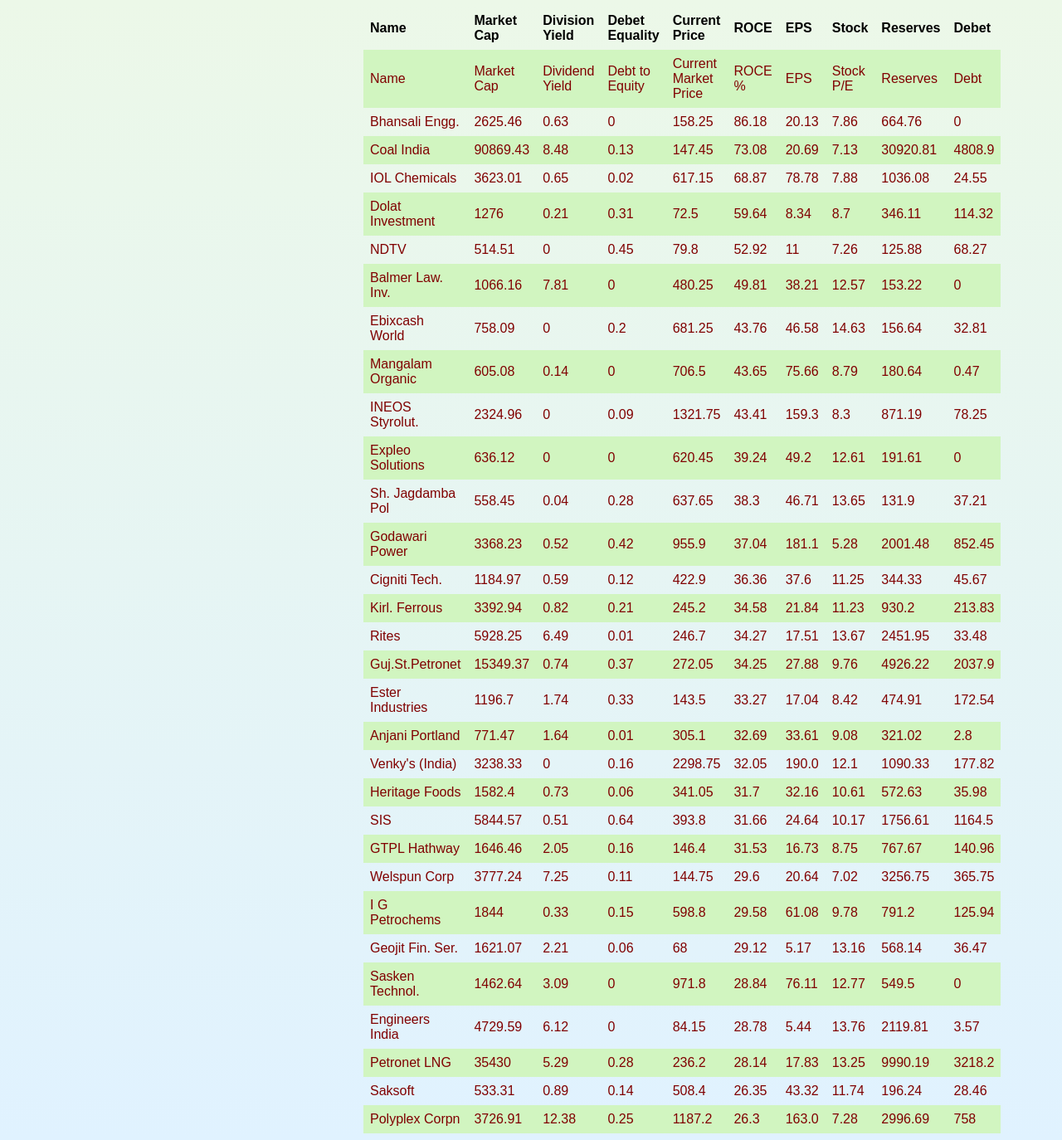
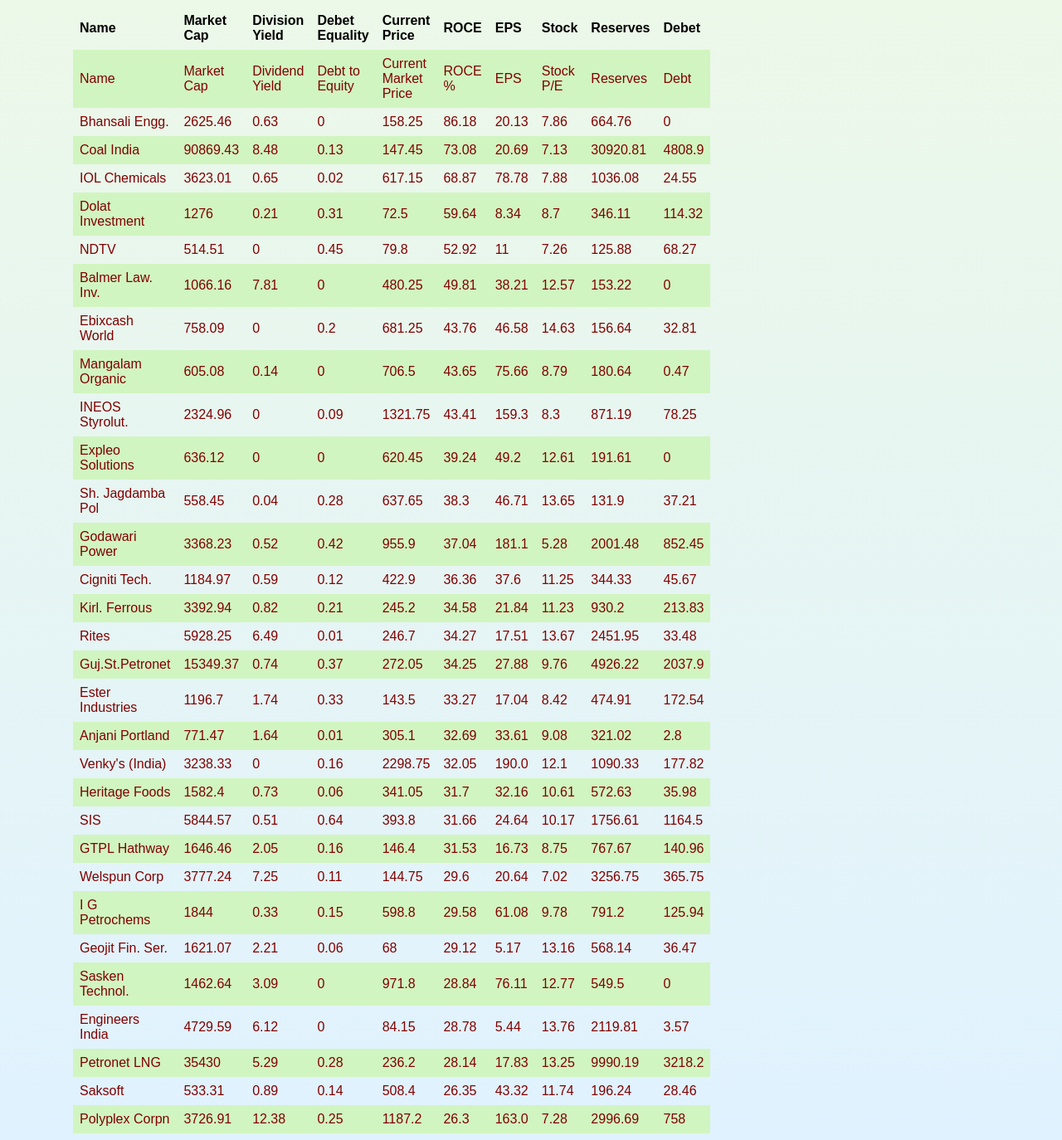
Before and after one commit to Sreeekutty/Searchbar, a PHP site: page /fetch.php in a window 1280 px wide. Shown: the whole page at 83% size. Run offline with PHP 8.4, Linux system fonts and the light colour scheme; data comes from the database, SQL or seed files in the repository.

Commit message:
Update index.css

```diff
--- a/index.css
+++ b/index.css
@@ -26,7 +26,7 @@ input[type="text"]
     font-family: arial, sans-serif;
     border-collapse: collapse;
     width: 40%;
-    margin-left: 430px;
+    margin-left: 80px;
     border-style: hidden;
 
   }
```
